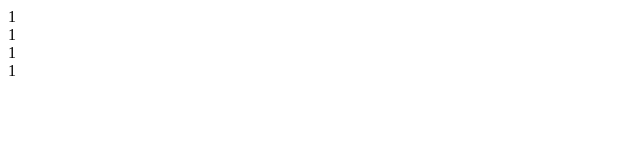
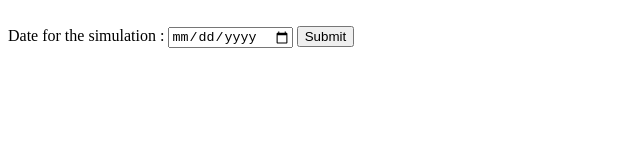
Before and after one commit to thirteenfoil8/thirteenfoil8.github.io, a plain HTML site: page index.html in a window 1280 px wide. Shown: the whole page, without its empty margins (0-640 px from the left). Drawn offline with Linux system fonts and the light colour scheme.

Commit message:
Update index.html

```diff
--- a/index.html
+++ b/index.html
@@ -1,4 +1,15 @@
-<div = month> 1 </div>
-<div = day> 1 </div>
-<div = hour> 1 </div>
-<div = minute> 1 </div>
+<!DOCTYPE html>
+<html>
+<head>
+<title>
+Date and hour form for radiation simulation
+</title>
+</head>
+<body>
+<form>
+<br>
+Date for the simulation : <input type = "date">
+<button type="submit" name="btn">Submit</button>
+</form>
+</body>
+</html>
```
